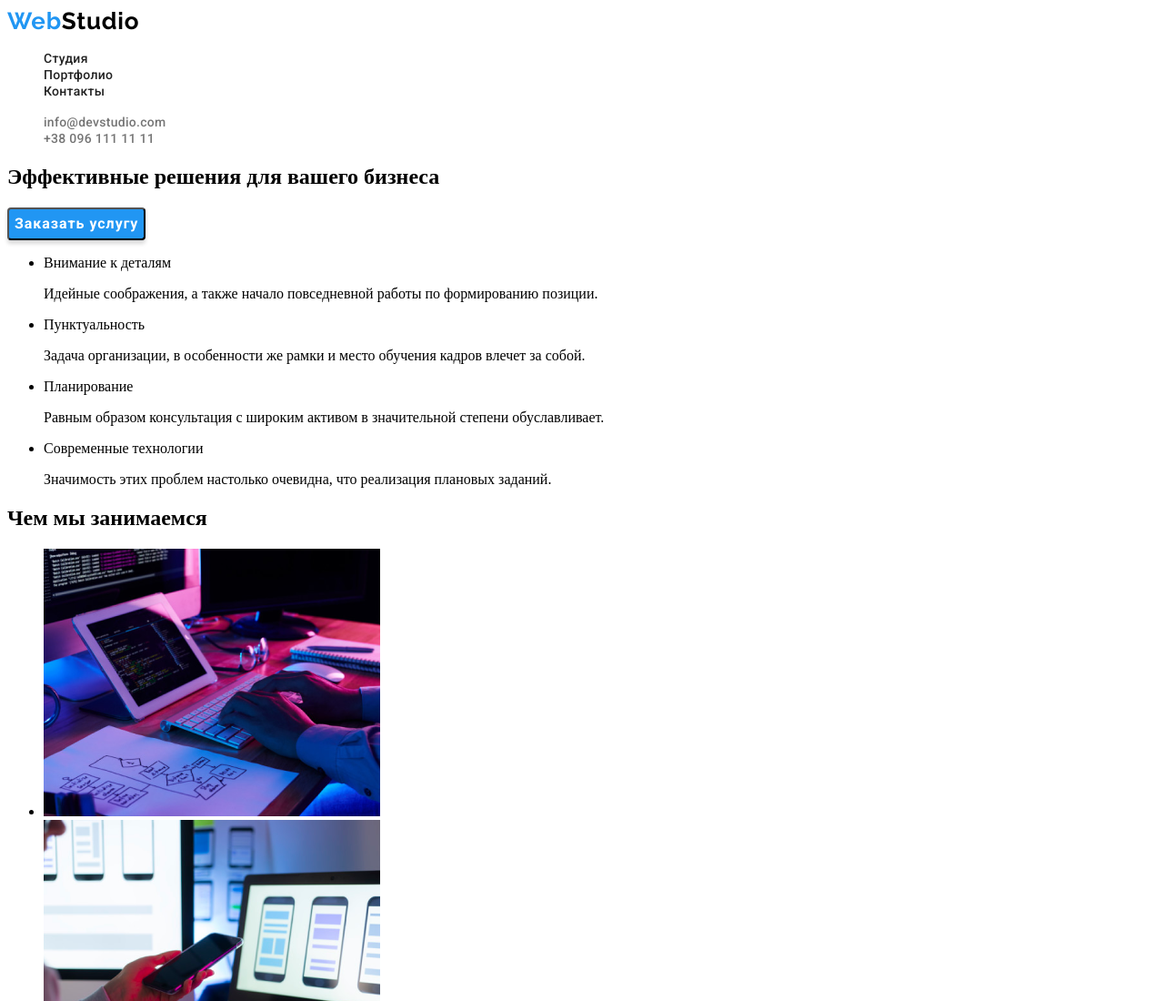
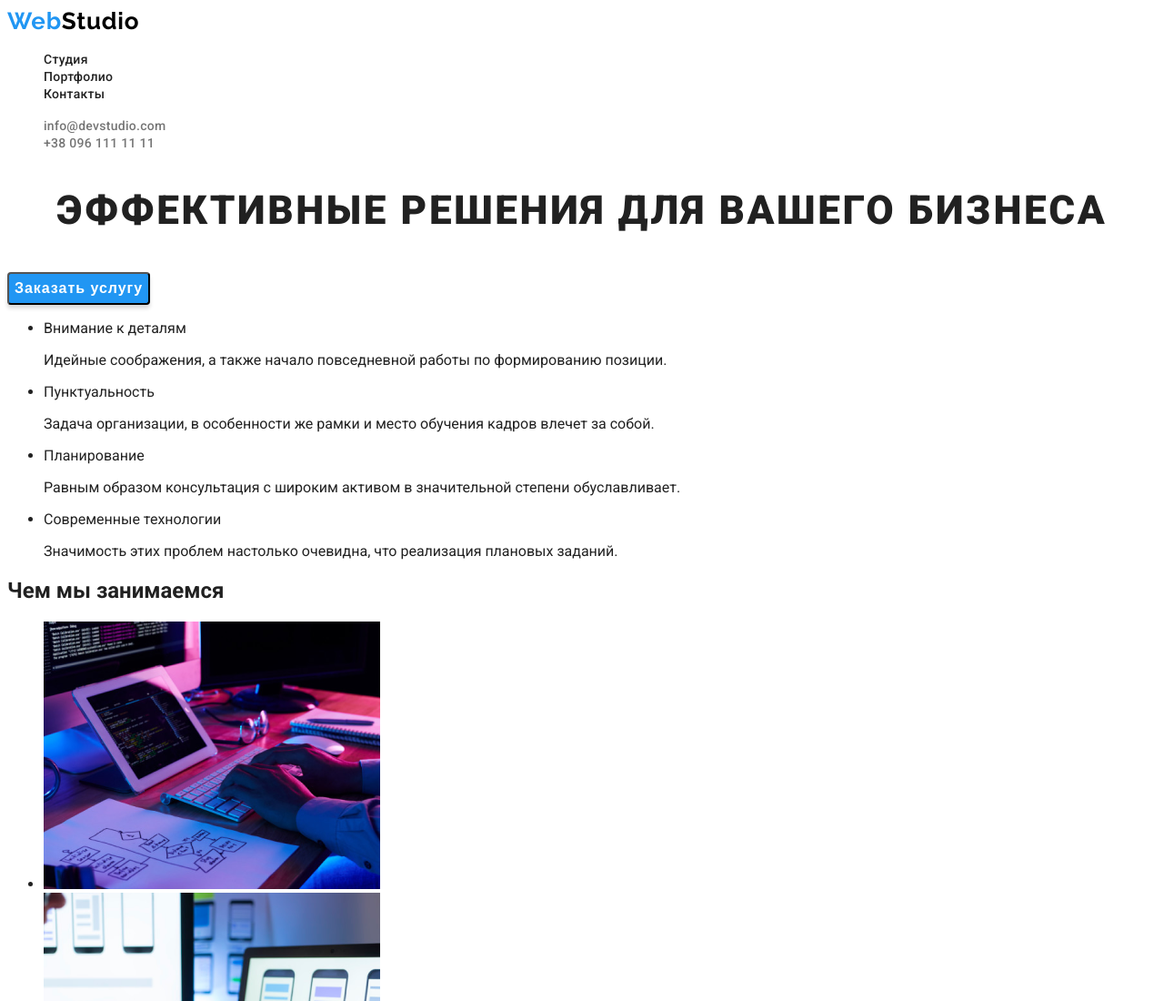
Before and after one commit to l-Bohdan-l/goit-markup-hw-02, a plain HTML site: page index.html in a window 1280 px wide. Shown: the top 1100 px of the page at 91% size. Drawn offline with Linux system fonts and the light colour scheme.

Commit message:
Добавляет стили сеции Герой, добавляет root

```diff
--- a/css/styles.css
+++ b/css/styles.css
@@ -1,3 +1,9 @@
+:root {
+  --main-font: "Roboto", sans-serif;
+  --secondary-font: "Raleway", sans-serif;
+  --accent-color: #2196f3;
+}
+
 .list {
   list-style: none;
 }
@@ -6,9 +12,13 @@
   text-decoration: none;
 }
 
+body {
+  font-family: var(--main-font);
+  color: #212121;
+}
+
 .logo-link {
-  font-family: "Raleway", sans-serif;
-  font-style: normal;
+  font-family: var(--secondary-font);
   font-weight: bold;
   font-size: 26px;
   line-height: 1.19;
@@ -17,11 +27,10 @@
 }
 
 .second-logo {
-  color: black;
+  color: #000000;
 }
 
 .navigation-list-link {
-  font-family: "Roboto", sans-serif;
   font-weight: 500;
   font-size: 14px;
   line-height: 1.14;
@@ -31,11 +40,10 @@
 
 .navigation-list-link:hover,
 .navigation-list-link:focus {
-  color: #2196f3;
+  color: var(--accent-color);
 }
 
 .header-contacts-link {
-  font-family: "Roboto", sans-serif;
   font-weight: 500;
   font-size: 14px;
   line-height: 1.14;
@@ -45,13 +53,20 @@
 
 .header-contacts-link:hover,
 .header-contacts-link:focus {
-  color: #2196f3;
+  color: var(--accent-color);
+}
+
+.hero-title {
+  font-weight: 900;
+  font-size: 44px;
+  line-height: 1.36;
+  text-align: center;
+  letter-spacing: 0.06em;
+  text-transform: uppercase;
 }
 
 .modal-btn {
-  font-family: "Roboto", sans-serif;
-  font-style: normal;
-  font-weight: bold;
+  font-weight: 700;
   font-size: 16px;
   line-height: 1.88;
   display: flex;
@@ -60,7 +75,7 @@
   letter-spacing: 0.06em;
   color: #ffffff;
   background: #2196f3;
-  box-shadow: 0px 4px 4px rgba(0, 0, 0, 0.15);
+  box-shadow: 0px 4px 4px #00000026;
   border-radius: 4px;
   cursor: pointer;
 }
```
